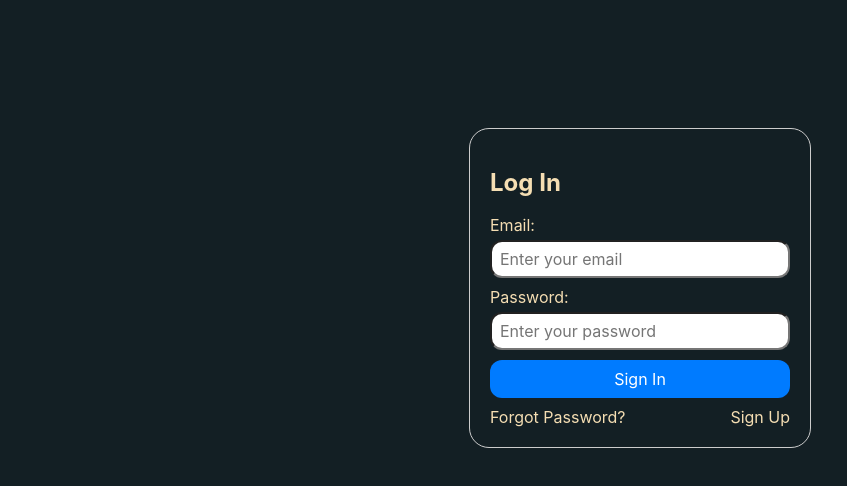
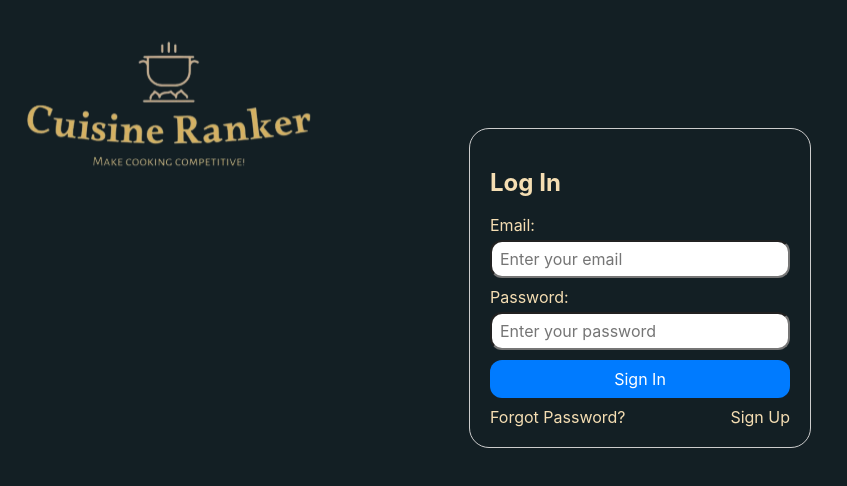
Before and after one commit to aparpEdu/CuisineRankerFE, a React (Create React App) app: page / in a window 1280 px wide. Shown: the top 486 px of the page, without its empty margins (0-847 px from the left). Built offline with nearby package versions, Linux system fonts and the light colour scheme.

Commit message:
Added logo component and style to layout

```diff
--- a/src/App.css
+++ b/src/App.css
@@ -18,6 +18,19 @@
 }
 
 
+.logo-container {
+  position: fixed;
+  top: 0;
+  left: 0;
+  padding: 10px;
+  z-index: 1000; /* Adjust the z-index as needed */
+}
+
+.logo-img {
+  max-width: 44%;
+  max-height: 71%;
+}
+
 .spinner {
   width: 50px;
   height: 50px;
--- a/src/components/layout/Layout.jsx
+++ b/src/components/layout/Layout.jsx
@@ -1,11 +1,13 @@
 import { Outlet } from "react-router-dom";
 import React from "react";
 import Header from "../header/Header";
+import Logo from "../logo/Logo";
 
 const Layout = ({ showHeader = true }) => {
     return (
         <div className="layout-container">
             {/*{showHeader && <Header />}*/}
+            <Logo />
             <Outlet />
         </div>
     );
--- /dev/null
+++ b/src/components/logo/Logo.jsx
@@ -0,0 +1,12 @@
+import React from "react";
+import logo from "../../assets/logo.svg"
+
+const Logo = () => {
+    return (
+    <div className="logo-container">
+        <img src={logo} alt="Logo" className="logo-img"/>
+    </div>
+    );
+}
+
+export default Logo;
```
Also changed, not shown: src/assets/logo.svg (added).
